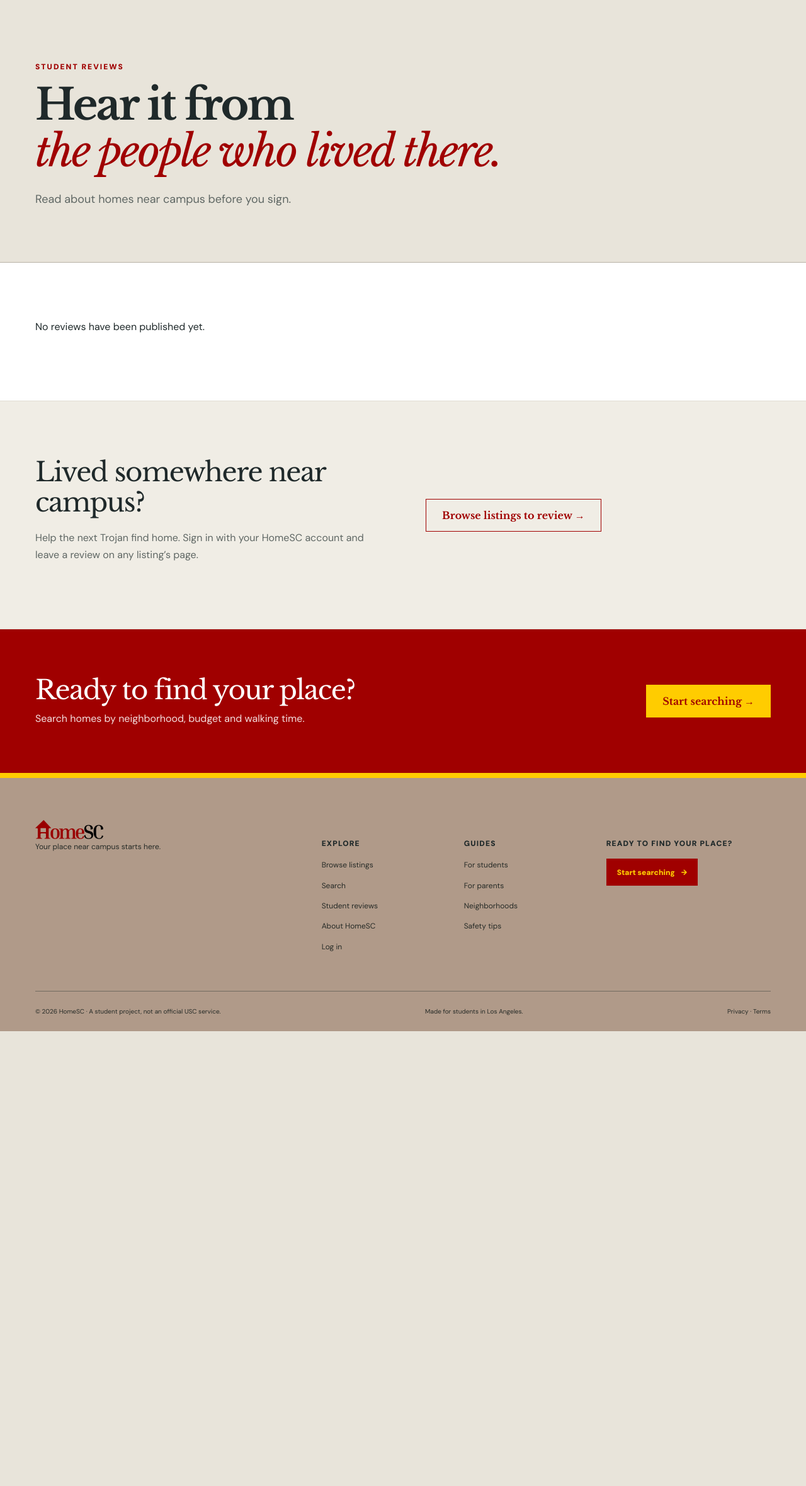
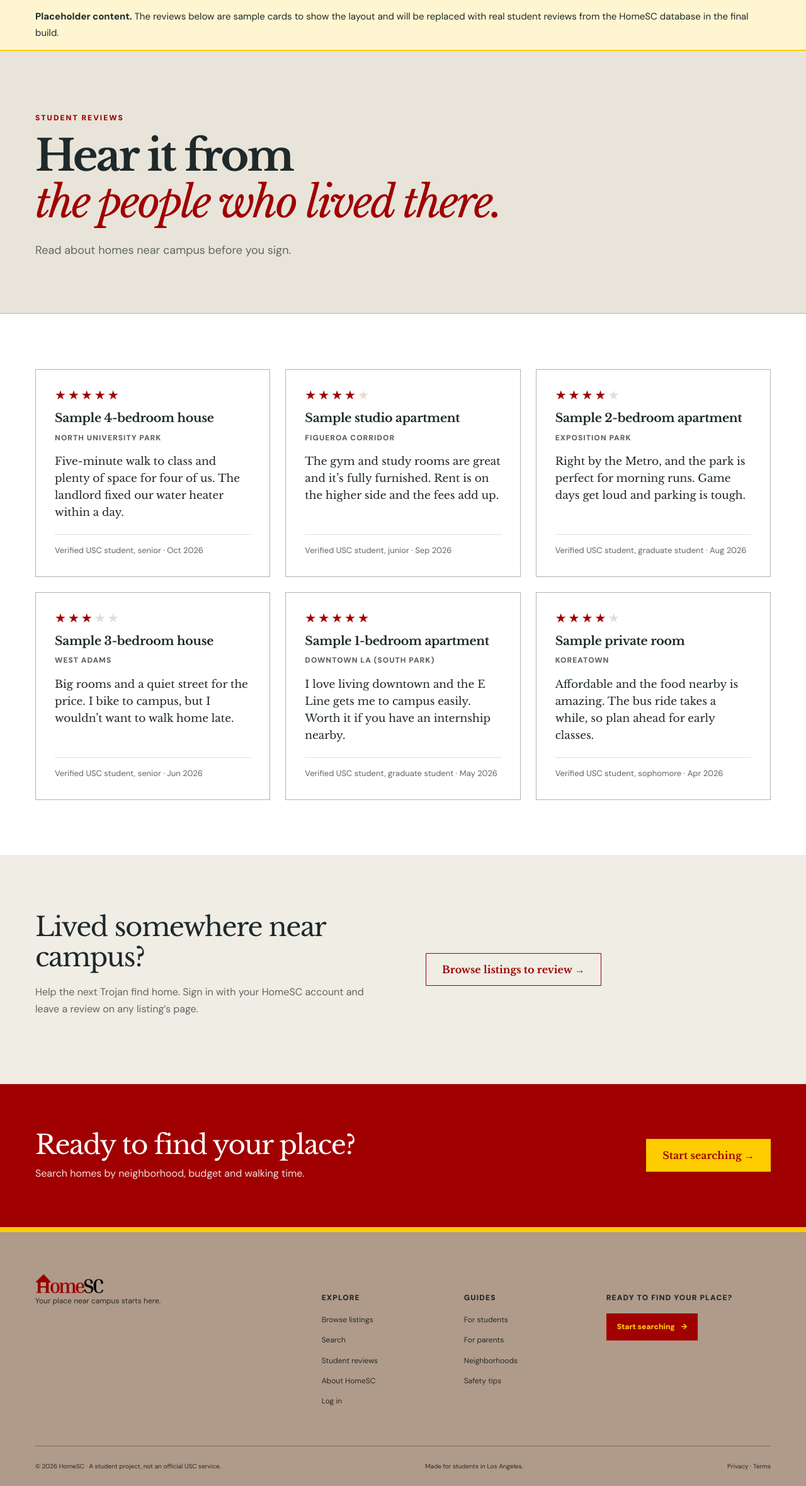
Before and after one commit to Aron-105/campus_housing, a PHP site: page /reviews.php in a window 1280 px wide. Shown: the part 88-2447 px from the top of the page at 63% size. Before the commit the page ends 1725 px from the top, so only its background shows below. Run offline with PHP 8.4, Linux system fonts and the light colour scheme; data that the repository does not hold is empty.

Commit message:
Revert "changed reviews to be based on real content"
This reverts commit a8a3177edcd95beec2b5cf85e689e8580ee8ab5e.

```diff
--- a/reviews.php
+++ b/reviews.php
@@ -1,68 +1,43 @@
 <?php
 require __DIR__ . '/bootstrap.php';
-require __DIR__ . '/browse_data.php';
 require __DIR__ . '/includes/layout.php';
 $pageTitle = 'Reviews';
 $pageDescription = 'Reviews of homes near USC.';
 $currentPage = 'reviews.php';
 
-$reviews = [];
-$errorMessage = '';
-try {
-    $db = browse_database();
-    $reviews = $db->query("SELECT r.overall_rating, r.body, r.review_date,
-            h.property_id, h.listing_id, h.property_name, h.neighborhood
-        FROM reviews r
-        JOIN vw_housing_overview h ON h.property_id = r.property_id
-            AND h.listing_id = (
-                SELECT MAX(public_home.listing_id)
-                FROM vw_housing_overview public_home
-                WHERE public_home.property_id = r.property_id
-            )
-        WHERE r.status = 'published'
-        ORDER BY r.review_date DESC, r.review_id DESC")->fetch_all(MYSQLI_ASSOC);
-} catch (Throwable $e) {
-    error_log('Reviews page: ' . $e->getMessage());
-    http_response_code(503);
-    $errorMessage = 'Reviews are temporarily unavailable. Please try again later.';
-}
+// PLACEHOLDER: sample reviews to show the layout. In the final build these
+// will come from the reviews table in the HomeSC database.
+$reviews = [
+    [5, 'Sample 4-bedroom house', 'North University Park', 'Five-minute walk to class and plenty of space for four of us. The landlord fixed our water heater within a day.', 'Verified USC student, senior', 'Oct 2026'],
+    [4, 'Sample studio apartment', 'Figueroa Corridor', 'The gym and study rooms are great and it’s fully furnished. Rent is on the higher side and the fees add up.', 'Verified USC student, junior', 'Sep 2026'],
+    [4, 'Sample 2-bedroom apartment', 'Exposition Park', 'Right by the Metro, and the park is perfect for morning runs. Game days get loud and parking is tough.', 'Verified USC student, graduate student', 'Aug 2026'],
+    [3, 'Sample 3-bedroom house', 'West Adams', 'Big rooms and a quiet street for the price. I bike to campus, but I wouldn’t want to walk home late.', 'Verified USC student, senior', 'Jun 2026'],
+    [5, 'Sample 1-bedroom apartment', 'Downtown LA (South Park)', 'I love living downtown and the E Line gets me to campus easily. Worth it if you have an internship nearby.', 'Verified USC student, graduate student', 'May 2026'],
+    [4, 'Sample private room', 'Koreatown', 'Affordable and the food nearby is amazing. The bus ride takes a while, so plan ahead for early classes.', 'Verified USC student, sophomore', 'Apr 2026'],
+];
 
 site_header();
+?>
+<div class="notice-banner" role="note">
+    <div class="wrap"><p><strong>Placeholder content.</strong> The reviews below are sample cards to show the layout and will be replaced with real student reviews from the HomeSC database in the final build.</p></div>
+</div>
+<?php
 page_hero('Student reviews', 'Hear it from<br><em>the people who lived there.</em>',
     'Read about homes near campus before you sign.');
 ?>
 <section class="section">
     <div class="wrap">
-        <?php if ($errorMessage) { ?>
-        <p role="status"><?= escape($errorMessage) ?></p>
-        <?php } elseif (!$reviews) { ?>
-        <p>No reviews have been published yet.</p>
-        <?php } else { ?>
         <div class="card-grid">
-            <?php foreach ($reviews as $review) {
-                $rating = $review['overall_rating'];
-                $wholeStars = filter_var($rating, FILTER_VALIDATE_INT, ['options' => ['min_range' => 1, 'max_range' => 5]]);
-                $listingUrl = 'details.php?property_id=' . (int)$review['property_id']
-                    . '&listing_id=' . (int)$review['listing_id'] . '#reviews';
-            ?>
+            <?php foreach ($reviews as [$rating, $property, $area, $text, $reviewer, $date]) { ?>
             <article class="card review-card">
-                <?php if ($wholeStars !== false) { ?>
-                <p class="stars" aria-label="<?= $wholeStars ?> out of 5 stars"><?= str_repeat('★', $wholeStars) ?><span><?= str_repeat('★', 5 - $wholeStars) ?></span></p>
-                <?php } else { ?>
-                <p class="stars"><?= isset($rating) ? escape($rating) . ' / 5' : 'Unrated' ?></p>
-                <?php } ?>
-                <h3><a href="<?= escape($listingUrl) ?>"><?= escape($review['property_name'] ?: 'Home near USC') ?></a></h3>
-                <?php if (!empty($review['neighborhood'])) { ?>
-                <p class="review-area"><?= escape($review['neighborhood']) ?></p>
-                <?php } ?>
-                <?php if (trim($review['body'] ?? '') !== '') { ?>
-                <blockquote><?= nl2br(escape($review['body'])) ?></blockquote>
-                <?php } ?>
-                <p class="review-meta"><?= escape($review['review_date'] ?: 'Date unavailable') ?></p>
+                <p class="stars" aria-label="<?= $rating ?> out of 5 stars"><?= str_repeat('★', $rating) ?><span><?= str_repeat('★', 5 - $rating) ?></span></p>
+                <h3><?= escape($property) ?></h3>
+                <p class="review-area"><?= escape($area) ?></p>
+                <blockquote><?= escape($text) ?></blockquote>
+                <p class="review-meta"><?= escape($reviewer) ?> · <?= escape($date) ?></p>
             </article>
             <?php } ?>
         </div>
-        <?php } ?>
     </div>
 </section>
 
```
